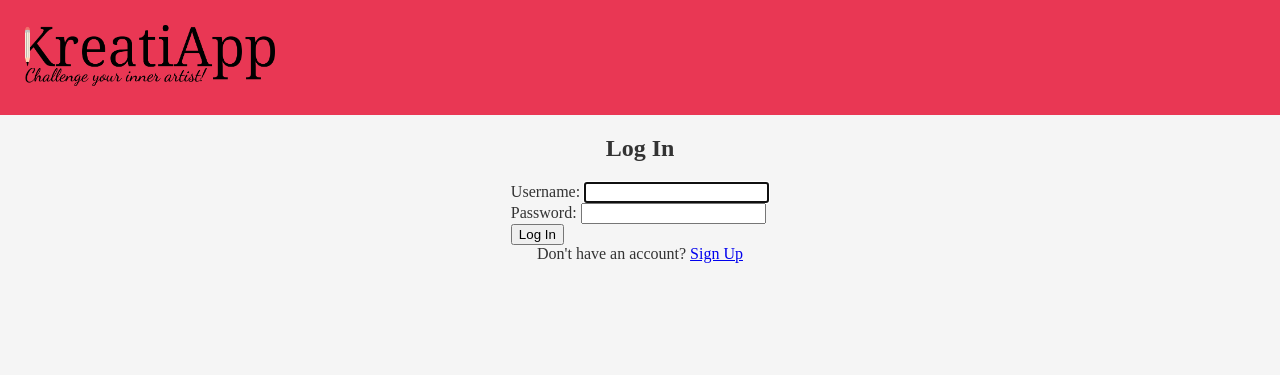
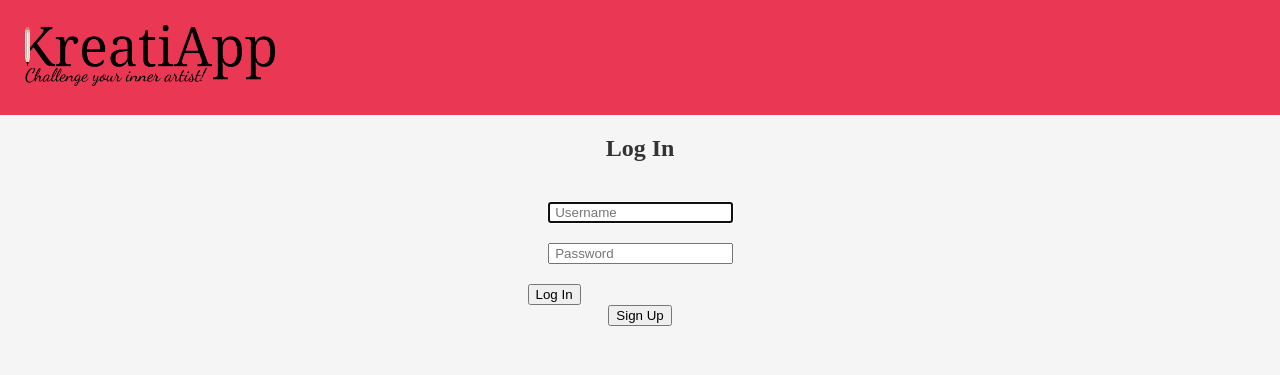
Before and after one commit to DragosNH/KreatiApp-web, a Django app: page /users/login/ in a window 1280 px wide. Shown: the top 375 px of the page. Run offline with Django 5.2, Linux system fonts and the light colour scheme; some libraries are stand-ins or nearby versions.

Commit message:
small changes

```diff
--- a/KreatiApp/KreatiApp/settings.py
+++ b/KreatiApp/KreatiApp/settings.py
@@ -39,6 +39,7 @@ INSTALLED_APPS = [
     'django.contrib.messages',
     'django.contrib.staticfiles',
     'users',
+    'widget_tweaks',
 ]
 
 MIDDLEWARE = [
--- a/KreatiApp/static/css/style.css
+++ b/KreatiApp/static/css/style.css
@@ -32,9 +32,13 @@ body {
     padding: 25px 25px;
 }
 
+/* --------- Login page --------- */
 .container {
     display: flex;
     flex-direction: column;
     align-items: center;
-    justify-content: center;
 }
+
+.form-group{
+    margin: 20px;
+}
--- a/KreatiApp/users/templates/home.html
+++ b/KreatiApp/users/templates/home.html
@@ -19,7 +19,7 @@
 
     {% block content %}
     {% if user.is_authenticated %}
-    Hi {{ user.username }}!
+    <h1>Hi {{ user.username }} !</h1>
     <p><a href="{% url 'password_change' %}">Password Change</a></p>
     <form action="{% url 'logout' %}" method="post">
         {% csrf_token %}
--- a/KreatiApp/users/templates/registration/login.html
+++ b/KreatiApp/users/templates/registration/login.html
@@ -1,4 +1,5 @@
 {% load static %}
+{% load widget_tweaks %}
 <!DOCTYPE html>
 <html lang="en">
 
@@ -18,10 +19,17 @@
         <h2>Log In</h2>
         <form method="post">
             {% csrf_token %}
-            {{ form }}
+            <div class="form-group">
+                {{ form.username|attr:"placeholder: Username" }}
+            </div>
+
+            <div class="form-group">
+                {{ form.password|attr:"placeholder: Password" }}
+            </div>
+
             <button type="submit">Log In</button>
         </form>
-        <span>Don't have an account? <a href="{% url 'signup' %}">Sign Up</a></span>
+        <a href="{% url 'signup' %}"><button>Sign Up</button></a>
     </div>
     {% endblock %}
 </body>
```
Also changed, not shown: KreatiApp/db.sqlite3.
